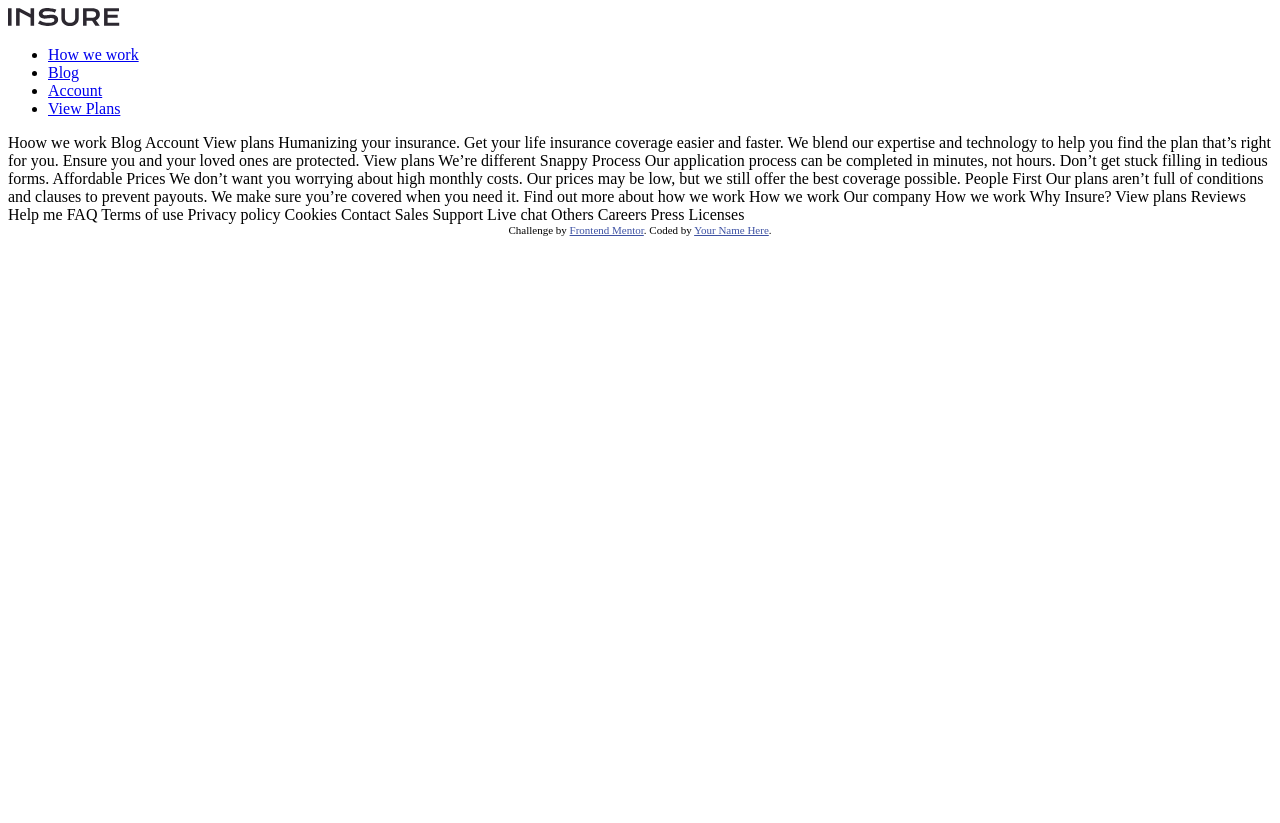
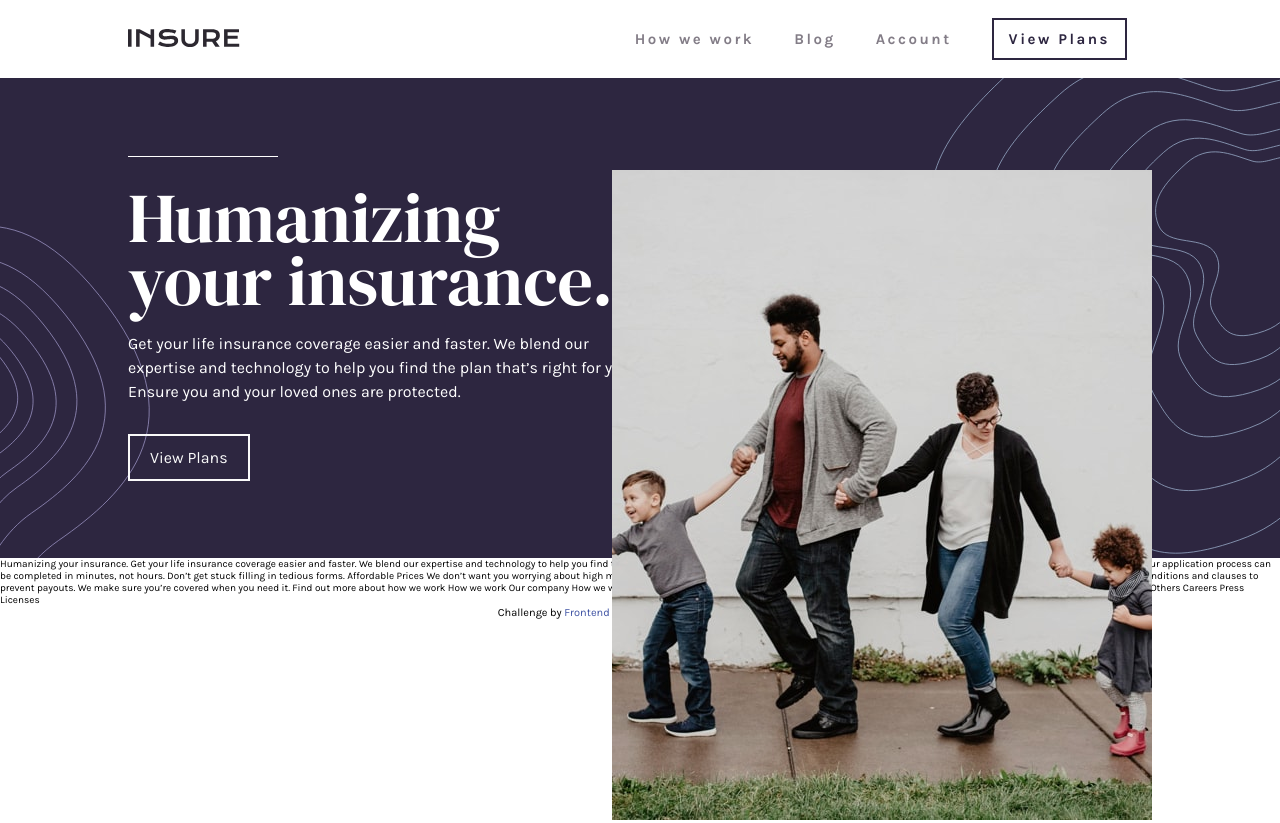
Before and after one commit to Usamaumar118/insure-landing-page, a plain HTML site: page index.html in a window 1280 px wide. Before the commit the page ends 800 px from the top, so only its background shows below. Drawn offline with Linux system fonts and the light colour scheme.

Commit message:
completed the header and hero section

```diff
--- a/index.html
+++ b/index.html
@@ -5,7 +5,7 @@
   <meta name="viewport" content="width=device-width, initial-scale=1.0"> <!-- displays site properly based on user's device -->
 
   <link rel="icon" type="image/png" sizes="32x32" href="./images/favicon-32x32.png">
-  <link href="https://fonts.googleapis.com/css?family=DM+Serif+Display|Karla:400,700&display=swap" rel="stylesheet"
+  <link href="https://fonts.googleapis.com/css?family=DM+Serif+Display|Karla:400,700&display=swap" rel="stylesheet">
   <link rel="stylesheet" href="styles.css">
   <title>Frontend Mentor | Insure landing page</title>
 
@@ -30,19 +30,39 @@
         <li class="nav__list__item"><a href="#">How we work</a></li>
         <li class="nav__list__item"><a href="#">Blog</a></li>
         <li class="nav__list__item"><a href="#">Account</a></li>
-        <li class="nav__list__item--btn"><a href="#">View Plans</a></li>
+        <li class="nav__list__item nav__list__item--btn"><a href="#">View Plans</a></li>
       </ul>
     </nav>
 
   </header>
 
+<section class="main">
+
+  <section class="hero">
+    <div class="hero__content">
+
+      <div class="hero__content--text">
+      <h1 class="hero__content--heading">Humanizing your insurance.</h1>
+      <p class="hero__content--para">Get your life insurance coverage easier and faster. We blend our expertise
+        and technology to help you find the plan that’s right for you. Ensure you
+        and your loved ones are protected.</p>
+        <a class="hero__content--btn" href="#">View Plans</a>
+    </div>
+
+    </div>
+
+    <div class="hero__img">
+      <img src="images/image-intro-desktop.jpg" alt="">
+    </div>
+
+  </div>
 
 
-  Hoow we work
-  Blog
-  Account
-  View plans
 
+  </section>
+
+
+</section>
   Humanizing your insurance.
 
   Get your life insurance coverage easier and faster. We blend our expertise
--- a/styles.css
+++ b/styles.css
@@ -27,6 +27,126 @@
 
 html{
     font-size: 62.5%;
-    font-family: 'DM Serif Display', serif;
+    font-family: 'Karla', serif;
     box-sizing: border-box;
 }
+
+
+
+
+/* //Basic Resets */
+
+
+ul{
+    list-style-type: none;
+}
+
+a {
+    text-decoration: none;
+    color: var(--color-grayish-violet);
+}
+
+h1,h2,h3,h4,h5,h6{
+    font-family: 'DM Serif Display', serif;
+}
+
+/* //Main Styles */
+
+
+.header{
+    display: flex;
+    align-items: center;
+    justify-content: space-between;
+    padding: 2rem 10%;
+}
+
+.nav__list{
+    display: flex;
+    align-items: center;
+    justify-content: center;
+}
+
+.nav__list__item{
+    font-size: 1.5rem;
+    padding: 1rem 1.5rem;
+    margin-right: 1rem;
+    letter-spacing: .25rem;
+    font-family: karla , sans-serif;
+    font-weight: bold;
+}
+
+.nav__list__item--btn a{
+    padding: 1rem 1.5rem;
+    margin-right: 0;
+    color: var(--color-primary-violet);
+    border: 2px solid var(--color-primary-violet);
+}
+
+
+/* //Hero Section */
+
+
+.hero{
+    background: url('images/bg-pattern-intro-right-desktop.svg') , url('images/bg-pattern-intro-left-desktop.svg') var(--color-primary-violet);
+    color: #fff;
+    display: flex;
+    align-items: center;
+    background-repeat: no-repeat, no-repeat;
+    background-position: top right, 0 160% ;
+    background-size: 35rem, 15rem;
+    height: 60vh;
+
+}
+
+
+.hero__content{
+    display: flex;
+    margin: 0 10%;
+}
+
+
+.hero__content--text{
+    max-width: 50%;
+    position: relative;
+}
+.hero__content--heading{
+    font-size: 7rem;
+    font-weight: 300;
+    line-height: .9;
+    margin-top: 3rem;
+
+}
+
+.hero__content--heading::before{
+    content: '';
+    width: 15rem;
+    background-color: #fff;
+    height: .15rem;
+    display: block;
+    position: absolute;
+    top: 0;
+    left: 0;
+}
+
+
+.hero__content--para{
+    font-size: 1.6rem;
+    margin-top: 2rem;
+    line-height: 1.5;
+}
+.hero__content--btn{
+    padding: 1.2rem 2rem;
+    font-size: 1.6rem;
+    display: inline-block;
+    margin-top: 3rem;
+    color: var(--color-light-grey);
+    border: 2px solid var(--color-light-grey);
+}
+
+
+.hero__img{
+    position: absolute;
+    top: 17rem;
+    right: 10%;
+
+}
```
Also changed, not shown: design/desktop-design.jpg.
